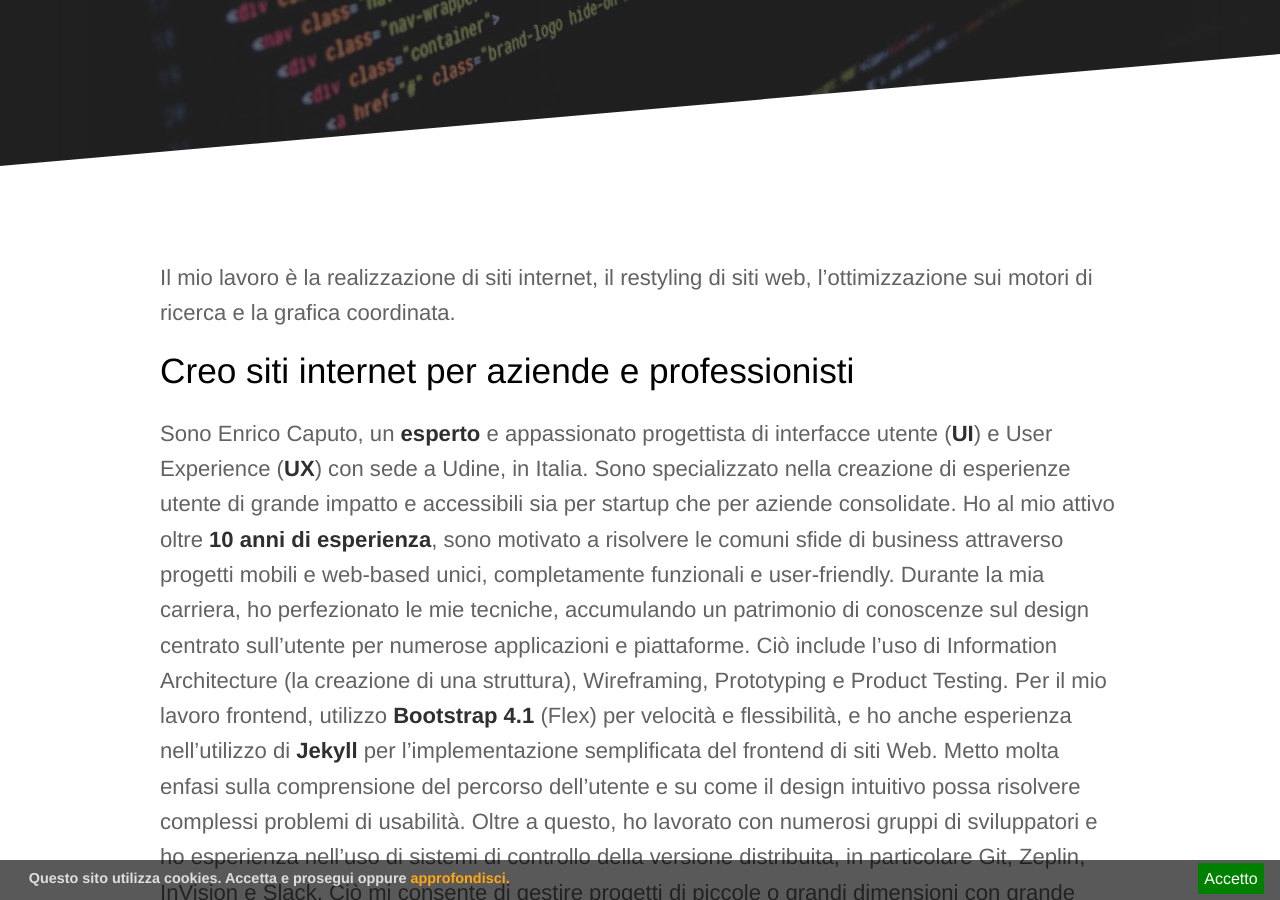
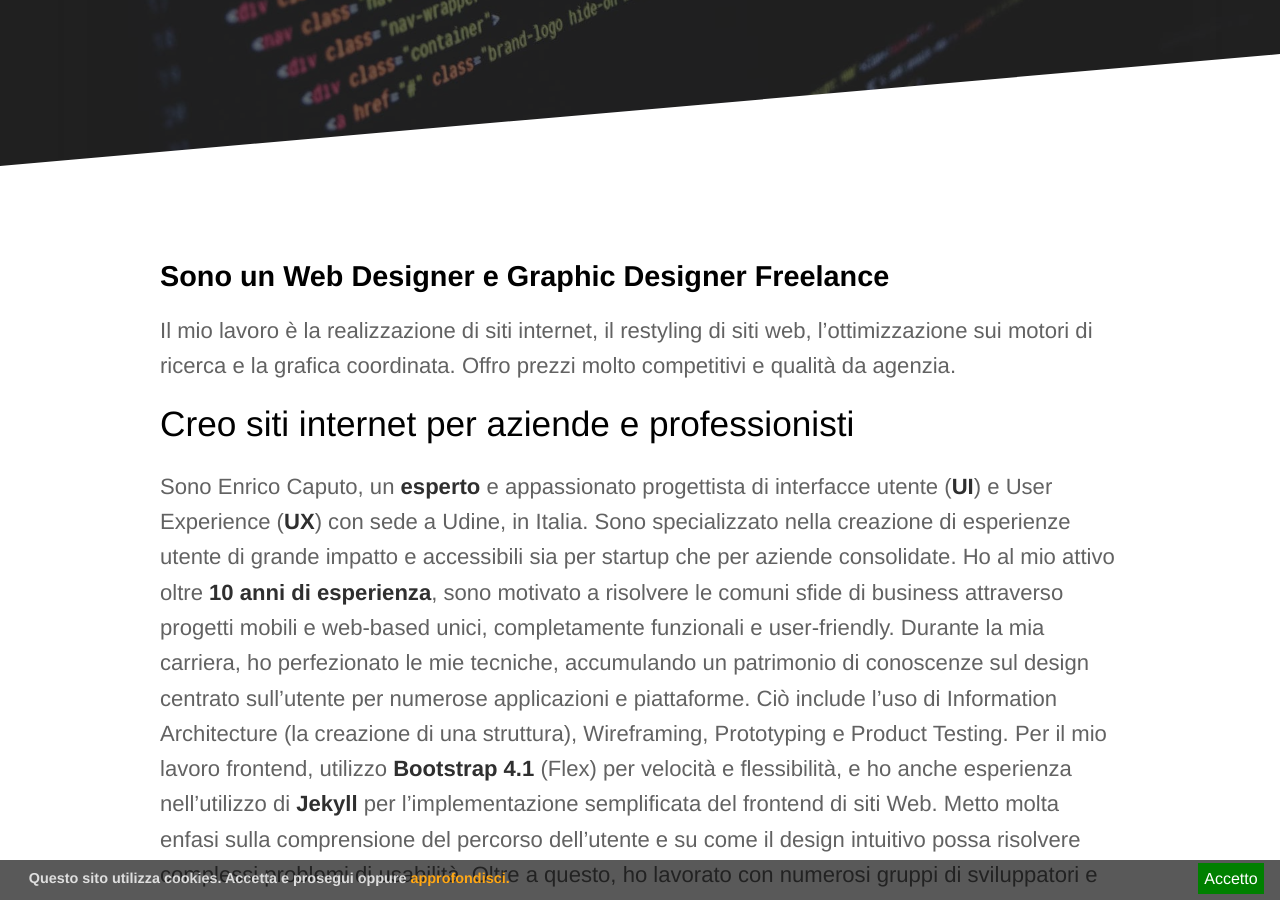
Before and after one commit to enricocaputo/sitiweb, a Jekyll site: the page built from informazioni-su-enrico-caputo-web-designer.md, in a window 1280 px wide and 900 px high, scrolled down 389 px. Built offline with Jekyll 4.4.1, drawn with Linux system fonts in a browser that asks for light colours.

Commit message:
Ritocchi SEO

```diff
--- a/_config.yml
+++ b/_config.yml
@@ -1,4 +1,4 @@
-title: "Dott. Enrico Caputo &middot; web designer"
+title: Enrico Caputo Web Designer a Udine
 url: "https://www.sitiweb.fvg.it"
 baseurl:
 google_maps_javascript_api_key: AIzaSyAFyGqoptHgtnLTKGC5ytcGuZafPGbLZis
@@ -7,10 +7,6 @@ disqus_shortname:
 
 # Default description in social shares for the jekyll-seo-tag gem
 type: Organization
-image:
-  path: /images/enrico-caputo-logo.png
-  height: 192
-  width: 192
 # Author details for the jekyll-seo-tag gem
 author: Enrico Caputo Web e Graphic designer
 description: Web designer specializzato in realizzazione di siti internet a Udine. Siti ecommerce e web marketing di qualità per la tua azienda. Scopri sitiweb.fvg.it
--- a/index.html
+++ b/index.html
@@ -1,5 +1,9 @@
 ---
-title: Realizzazione Siti Internet Udine
+title: Realizzazione Siti Internet
+image:
+  path: /images/enrico-caputo-logo.png
+  height: 192
+  width: 192
 ---
 <section class="hero diagonal">
 	<div class="container">
--- a/informazioni-su-enrico-caputo-web-designer.md
+++ b/informazioni-su-enrico-caputo-web-designer.md
@@ -5,8 +5,9 @@ excerpt: "Enrico Caputo è web designer, web developer e consulente SEO in Itali
 heading: Enrico Caputo
 subtitle: Freelance Web Designer Udine
 ---
+### Sono un Web Designer e Graphic Designer Freelance
 
-Il mio lavoro è la realizzazione di siti internet, il restyling di siti web, l'ottimizzazione sui motori di ricerca e la grafica coordinata.
+Il mio lavoro è la realizzazione di siti internet, il restyling di siti web, l'ottimizzazione sui motori di ricerca e la grafica coordinata. Offro prezzi molto competitivi e qualità da agenzia.
 
 
 ## Creo siti internet per aziende e professionisti
```
